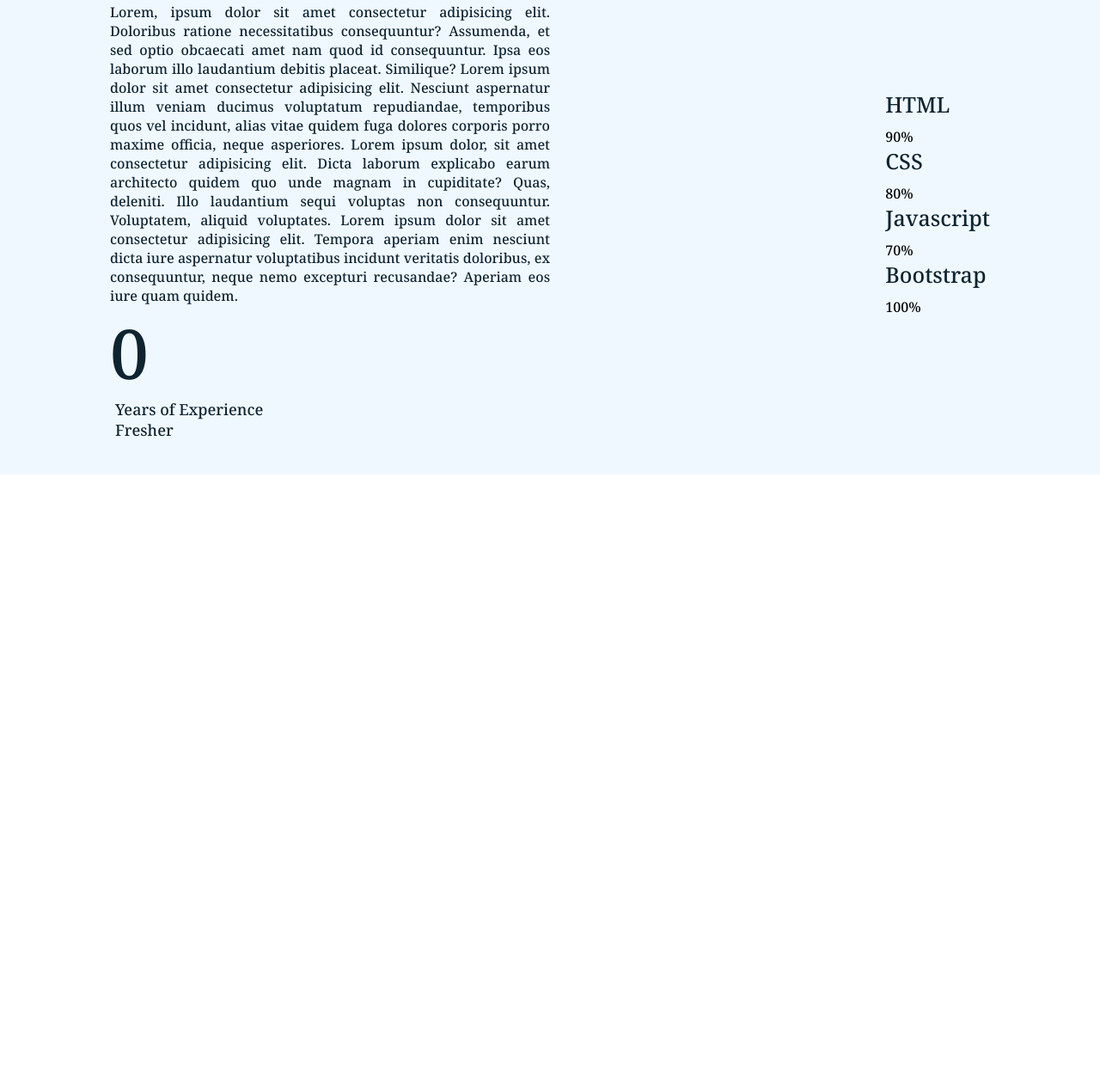
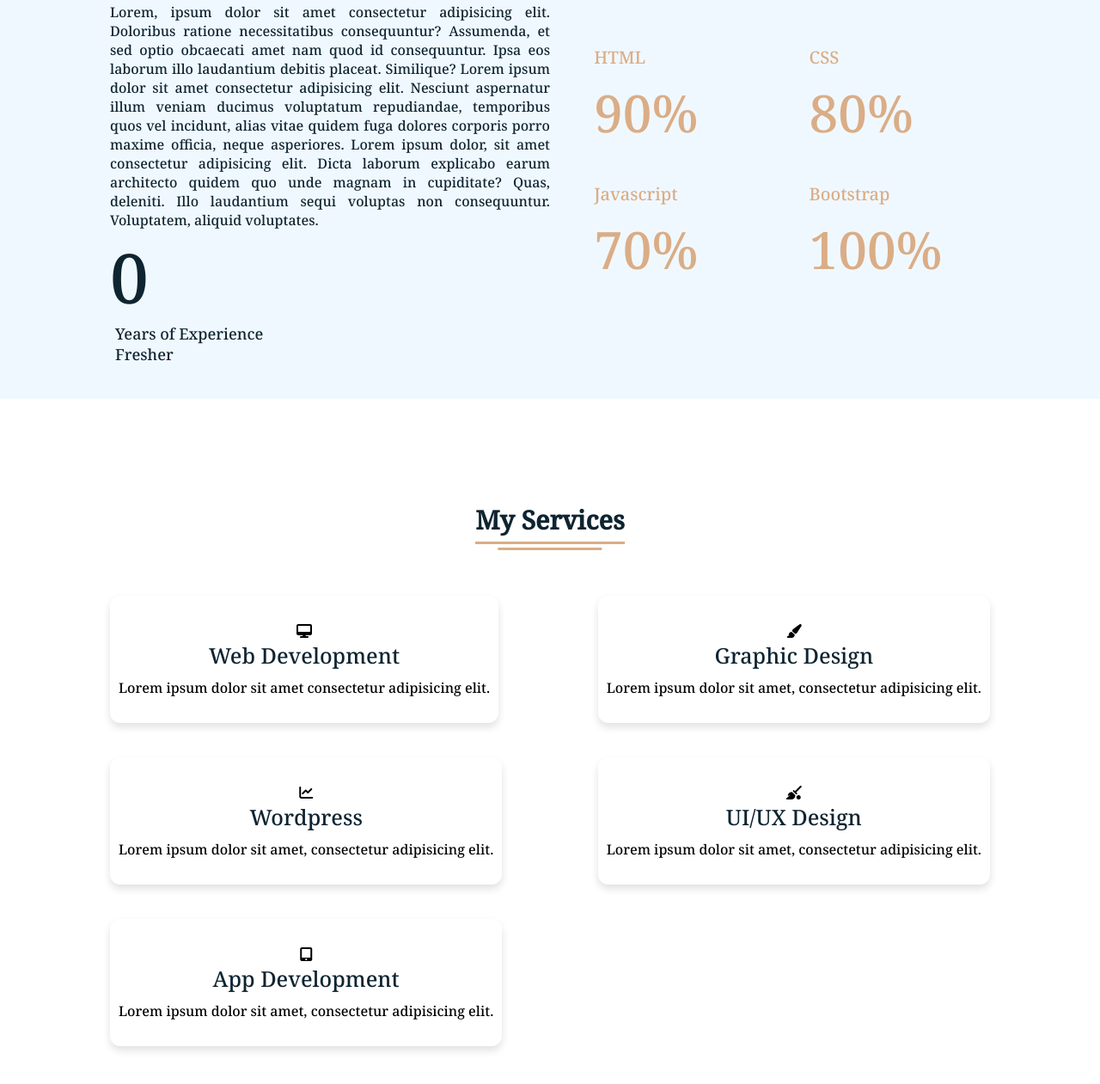
Before and after one commit to ShubhangiShahi02/PortfolioDesign, a plain HTML site: page index.html in a window 1280 px wide. Shown: the part 1811-3072 px from the top of the page at 86% size. Before the commit the page ends 2403 px from the top, so only its background shows below. Drawn offline with Linux system fonts and the light colour scheme.

Commit message:
first commit

```diff
--- a/index.html
+++ b/index.html
@@ -87,10 +87,10 @@
                     <p>Lorem, ipsum dolor sit amet consectetur adipisicing elit. Doloribus ratione necessitatibus consequuntur? Assumenda, et sed optio obcaecati amet nam quod id consequuntur. Ipsa eos laborum illo laudantium debitis placeat. Similique?
                         Lorem ipsum dolor sit amet consectetur adipisicing elit. Nesciunt aspernatur illum veniam ducimus voluptatum repudiandae, temporibus quos vel incidunt, alias vitae quidem fuga dolores corporis porro maxime officia, neque asperiores.
                         Lorem ipsum dolor, sit amet consectetur adipisicing elit. Dicta laborum explicabo earum architecto quidem quo unde magnam in cupiditate? Quas, deleniti. Illo laudantium sequi voluptas non consequuntur. Voluptatem, aliquid voluptates.
-                        Lorem ipsum dolor sit amet consectetur adipisicing elit. Tempora aperiam enim nesciunt dicta iure aspernatur voluptatibus incidunt veritatis doloribus, ex consequuntur, neque nemo excepturi recusandae? Aperiam eos iure quam quidem.</p>
+                    </p>
                     <div class="experience">
                         <div class="num">0</div>
-                        <div class="exp">Years of Experience <br>Fresher</div>
+                        <div class="exp">Years of Experience<br>Fresher</div>
                     </div>
                 </div>
                 <div class="boxes">
@@ -115,6 +115,41 @@
         </div>
     </section>
 
+    <!--My services section start -->
+    <section class="services" id="services">
+        <div class="content">
+            <div class="title"><span>My Services</span></div>
+            <div class="boxes">
+                <div class="box">
+                    <div class="icon"><i class="fas fa-desktop"></i></div>
+                    <div class="topic">Web Development</div>
+                    <p>Lorem ipsum dolor sit amet consectetur adipisicing elit.
+                    </p>
+                </div>
+                <div class="box">
+                    <div class="icon"><i class="fas fa-paint-brush"></i></div>
+                    <div class="topic">Graphic Design</div>
+                    <p>Lorem ipsum dolor sit amet, consectetur adipisicing elit.</p>
+                </div>
+                <div class="box">
+                    <div class="icon"><i class="fas fa-chart-line"></i></div>
+                    <div class="topic">Wordpress</div>
+                    <p>Lorem ipsum dolor sit amet, consectetur adipisicing elit. </p>
+                </div>
+                <div class="box">
+                    <div class="icon"><i class="fas fa-quidditch"></i></div>
+                    <div class="topic">UI/UX Design</div>
+                    <p>Lorem ipsum dolor sit amet, consectetur adipisicing elit.</p>
+                </div>
+                <div class="box">
+                    <div class="icon"><i class="fas fa-tablet-alt"></i></div>
+                    <div class="topic">App Development</div>
+                    <p>Lorem ipsum dolor sit amet, consectetur adipisicing elit.</p>
+                </div>
+            </div>
+        </div>
+    </section>
+
     <script src="script.js"></script>
 
 </body>
--- a/style.css
+++ b/style.css
@@ -326,7 +326,7 @@
      text-align: justify;
  }
 
- skills.skills-details .experience {
+ skills .skills-details .experience {
      display: flex;
      align-items: center;
      margin: 0 10px;
@@ -344,3 +344,43 @@
      font-weight: 500;
      margin: 0 6px;
  }
+
+ .skills-details .boxes {
+     width: 45%;
+     display: flex;
+     flex-wrap: wrap;
+     justify-content: space-between;
+ }
+
+ .skills-details .box {
+     width: calc(100% / 2 - 20px);
+     margin: 20px 0;
+ }
+
+ .skills-details .boxes .topic {
+     font-size: 20px;
+     color: var(--primary-color);
+ }
+
+ .skills-details .boxes .per {
+     font-size: 60px;
+     color: var(--primary-color);
+ }
+ /*My Services css */
+
+ .services .boxes {
+     display: flex;
+     flex-wrap: wrap;
+     justify-content: space-between;
+ }
+
+ .services .boxes .box {
+     margin: 20px 0;
+     width: car(100% / 3 - 20px);
+     text-align: center;
+     border-radius: 12px;
+     padding: 30px 10px;
+     box-shadow: 0 5px 10px rgba(0, 0, 0, 0.12);
+     cursor: default;
+     transition: all 0.4s ease;
+ }
```
